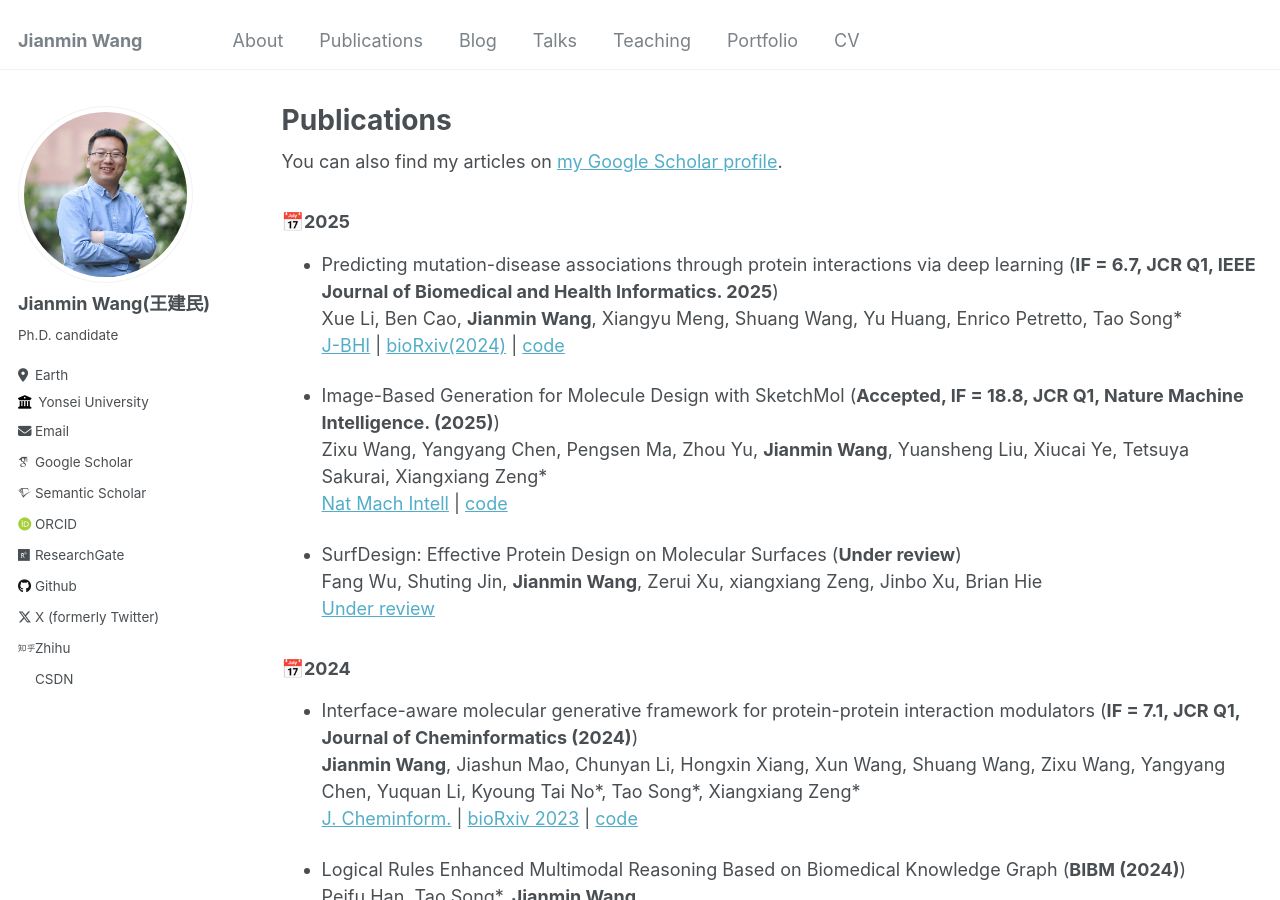
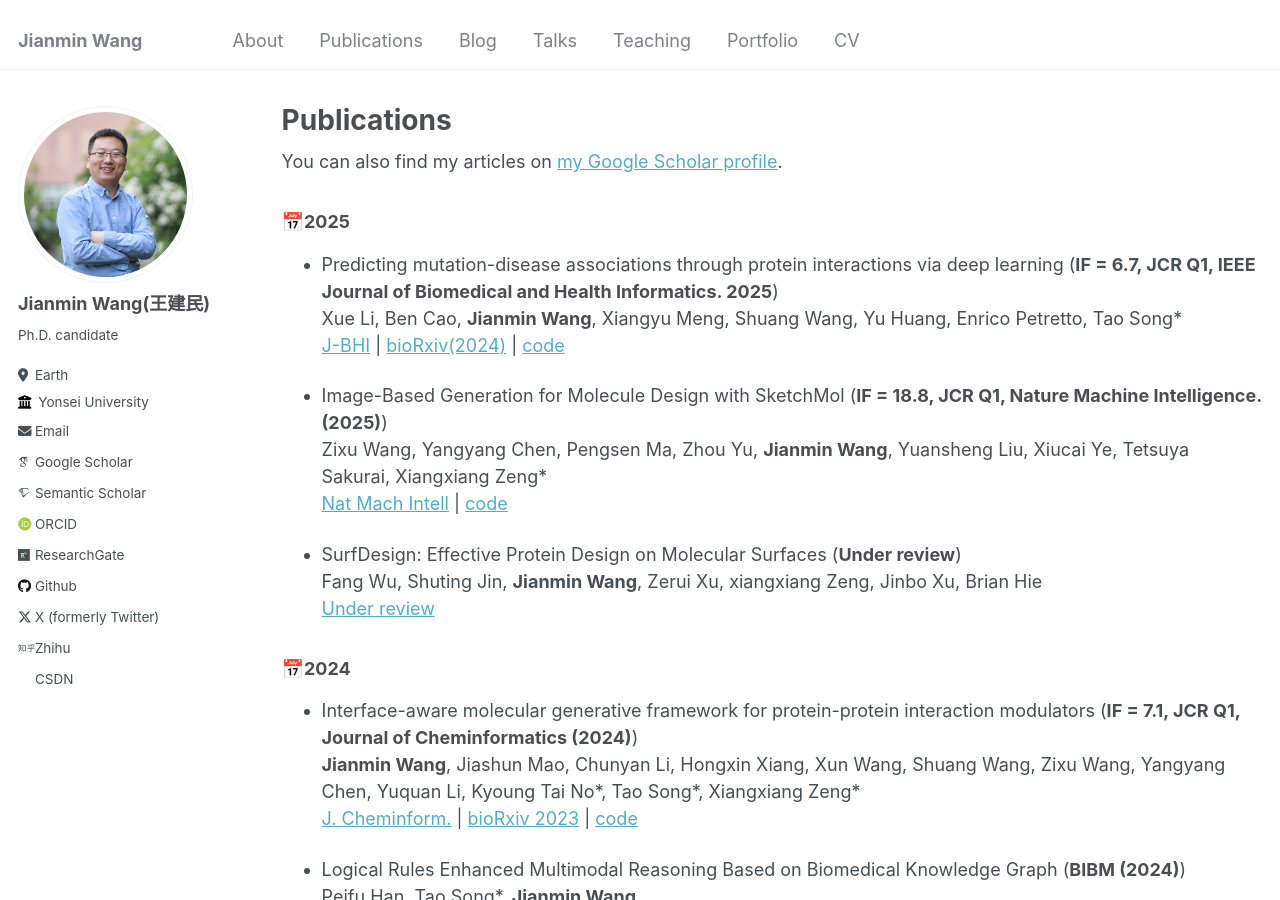
Before and after one commit to Jianmin2drugai/Jianmin2drugai.github.io, a Jekyll site: the page built from _pages/publications.md, in a window 1280 px wide and 900 px high. Built offline with Jekyll 4.4.1, drawn with Linux system fonts in a browser that asks for light colours; some web fonts are replaced.

Commit message:
Update publications.md

```diff
--- a/_pages/publications.md
+++ b/_pages/publications.md
@@ -21,7 +21,7 @@ author_profile: true
     Xue Li, Ben Cao, **Jianmin Wang**, Xiangyu Meng, Shuang Wang, Yu Huang, Enrico Petretto, Tao Song\*
     [J-BHI](http://dx.doi.org/10.1109/JBHI.2025.3541848) | [bioRxiv(2024)](https://doi.org/10.1101/2024.08.06.606730) | [code](https://github.com/xueleecs/CGM)
 
-*   Image-Based Generation for Molecule Design with SketchMol (**Accepted, IF = 18.8, JCR Q1, Nature Machine Intelligence. (2025)**)
+*   Image-Based Generation for Molecule Design with SketchMol (**IF = 18.8, JCR Q1, Nature Machine Intelligence. (2025)**)
     Zixu Wang, Yangyang Chen, Pengsen Ma, Zhou Yu, **Jianmin Wang**, Yuansheng Liu, Xiucai Ye, Tetsuya Sakurai, Xiangxiang Zeng\*
    [Nat Mach Intell](https://doi.org/10.1038/s42256-025-00982-3) | [code](https://github.com/WangZiXubiubiu/SketchMol-v1)
 
```
